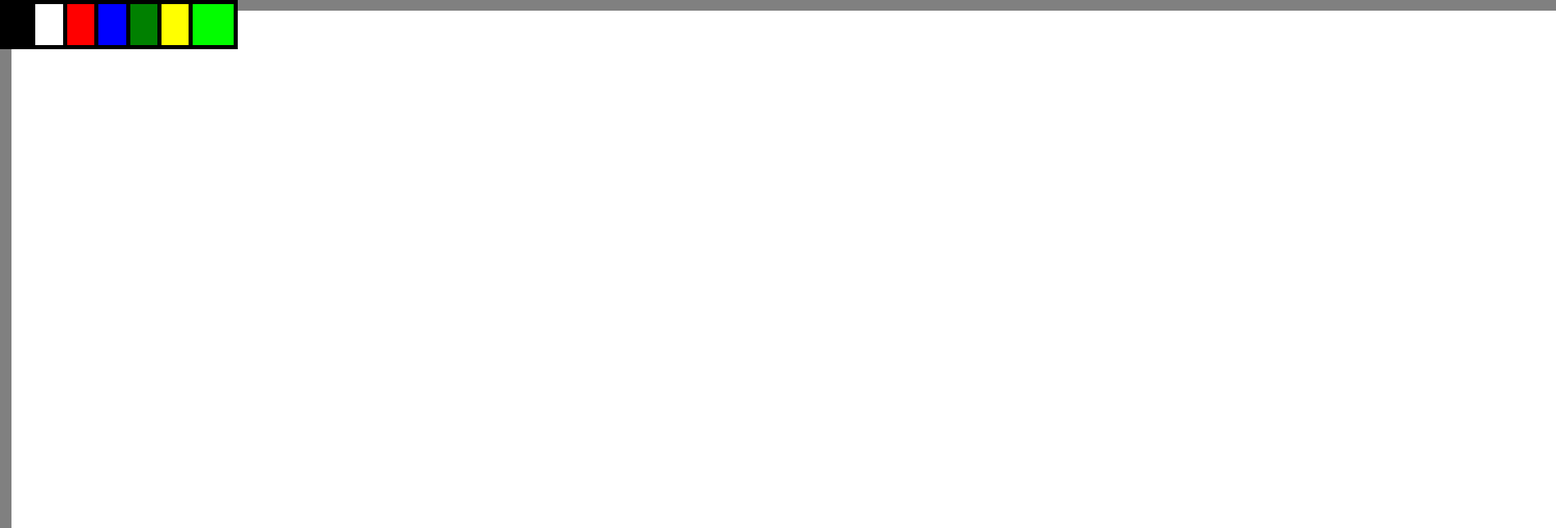
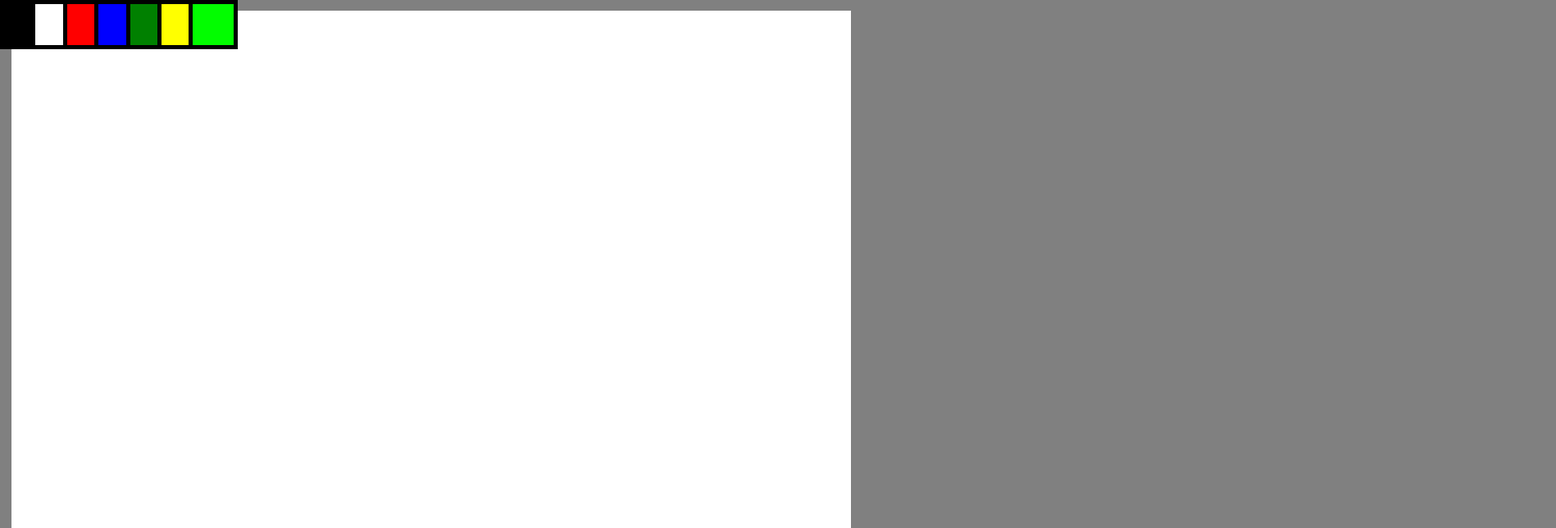
Before and after one commit to JonoHasMono/etchasketch, a plain HTML site: page index.html in a window 1280 px wide. Shown: the top 644 px of the page at 82% size, 1898 px wide, since content can reach past the window. Drawn offline with Linux system fonts and the light colour scheme.

Commit message:
I shrunk the grid down to a 32x32 because I plan on finding a way to assign the rows of elements into invidiual arrays, that might be the first step to letting me increase the size of the brush.

```diff
--- a/script.js
+++ b/script.js
@@ -100,4 +100,4 @@ function makeGrid(rows, columns) {
   };
 
 
-  makeGrid(80, 157);
+  makeGrid(32, 32);
--- a/style.css
+++ b/style.css
@@ -18,8 +18,8 @@ body {
 .grid-item {
     display: grid;
     background-color:white;
-    width: 12px;
-    height: 12px;
+    width: 32px;
+    height: 32px;
 }
 
 .colorBlack {
```
